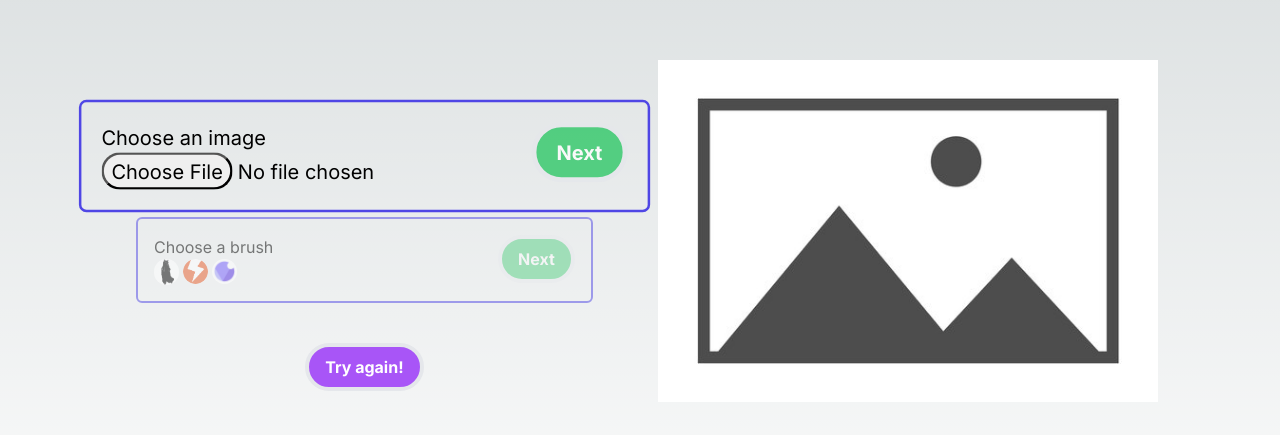
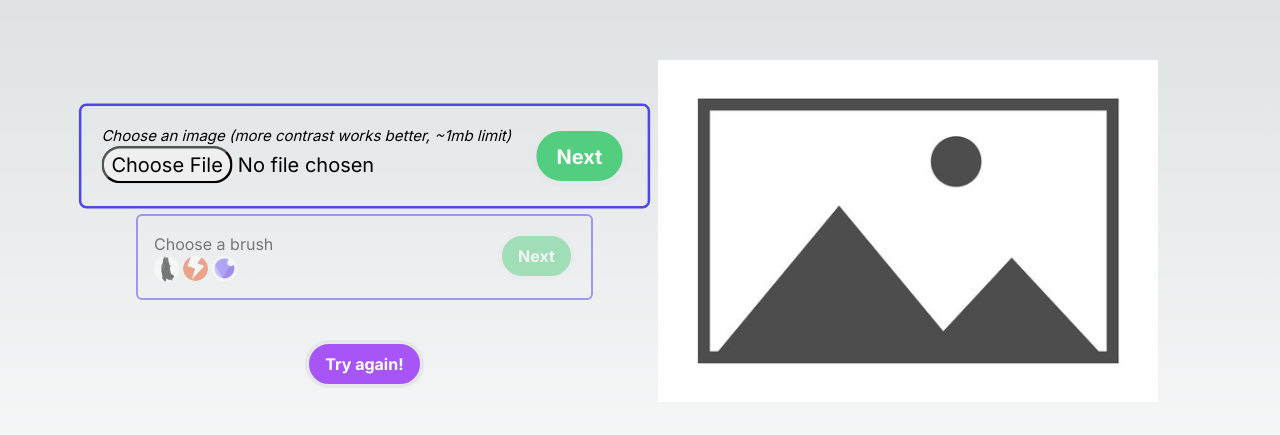
Before and after one commit to devoncallanan/dots-site, a Next.js app: page / in a window 1280 px wide. Shown: the part 169-604 px from the top of the page. Built offline with nearby package versions, Linux system fonts and the light colour scheme.

Commit message:
fix: Update some copy to better represent the app

```diff
--- a/app/layout.tsx
+++ b/app/layout.tsx
@@ -5,8 +5,8 @@ import React from "react";
 const inter = Inter({ subsets: ["latin"] });
 
 export const metadata = {
-  title: "Create Next App",
-  description: "Generated by create next app",
+  title: "Dot Art!!",
+  description: "Paint some pictures like Seurat",
 };
 
 export default function RootLayout({ children }: { children: React.ReactNode }) {
--- a/app/stepper.tsx
+++ b/app/stepper.tsx
@@ -138,7 +138,7 @@ export function ImagePicker(props: ImagePickerProps) {
   };
   return (
     <>
-      <div>Choose an image</div>
+      <div className="text-xs italic">Choose an image (more contrast works better, ~1mb limit)</div>
       <input
         type="file"
         id="image"
```
Also changed, not shown: 1 other file (tests, documents, lock files or other folders).
